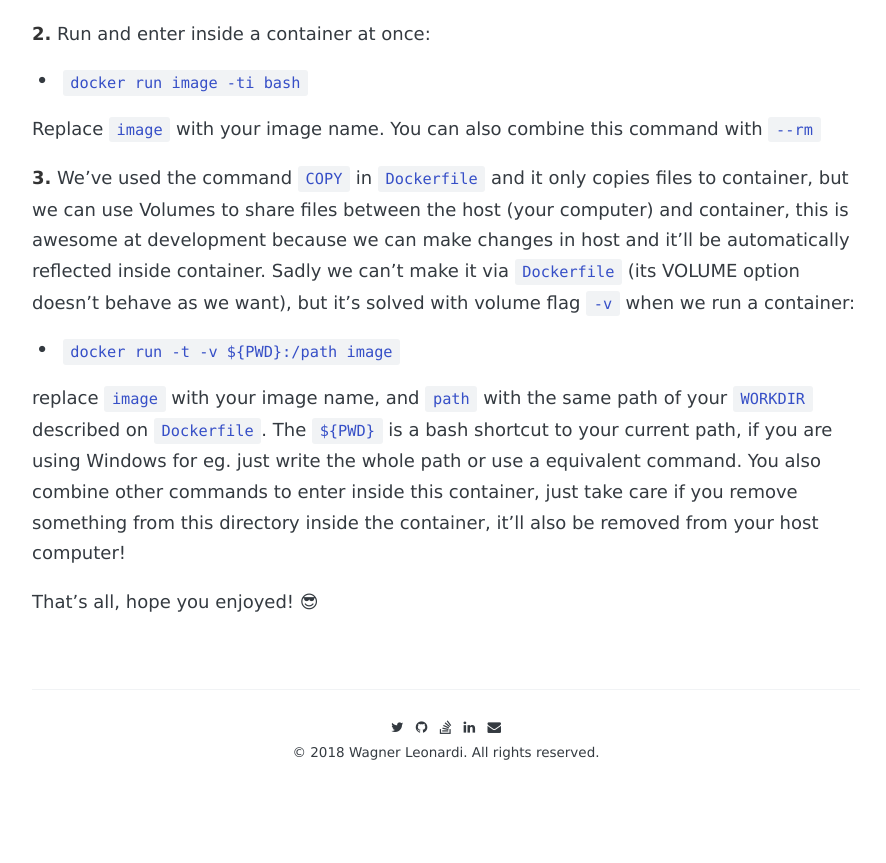
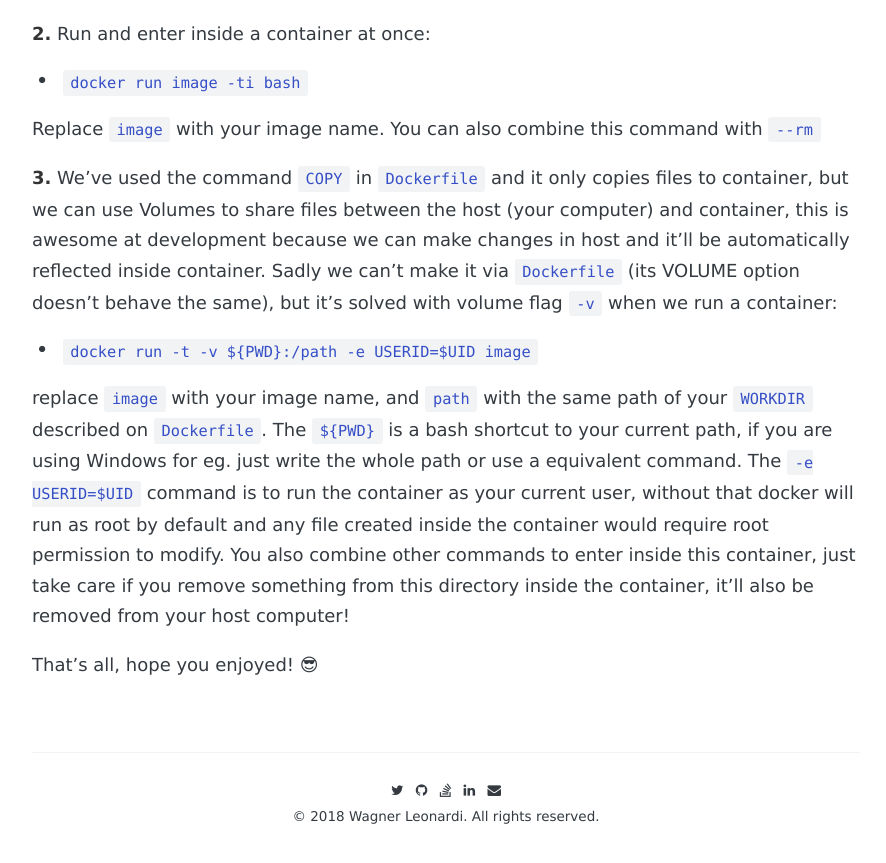
Before and after one commit to leonardiwagner/leonardiwagner.github.io, a Jekyll site: the page built from _posts/2018-04-06-docker-in-10-minutes.md, in a window 1280 px wide and 900 px high, scrolled down 6260 px. Shown: the top 863 px of the window, without its empty margins (194-1080 px from the left). Built offline with Jekyll 4.4.1, drawn with Linux system fonts in a browser that asks for light colours; some web fonts are replaced; comment, search, counter and statistics services are not loaded.

Commit message:
docker article improvement

```diff
--- a/_posts/2018-04-06-docker-in-10-minutes.md
+++ b/_posts/2018-04-06-docker-in-10-minutes.md
@@ -215,10 +215,10 @@ Replace `image` with your image name.
 
 Replace `image` with your image name. You can also combine this command with `--rm`
 
-**3.** We've used the command `COPY` in `Dockerfile` and it only copies files to container, but we can use Volumes to share files between the host (your computer) and container, this is awesome at development because we can make changes in host and it'll be automatically reflected inside container. Sadly we can't make it via `Dockerfile` (its VOLUME option doesn't behave as we want), but it's solved with volume flag `-v` when we run a container:
+**3.** We've used the command `COPY` in `Dockerfile` and it only copies files to container, but we can use Volumes to share files between the host (your computer) and container, this is awesome at development because we can make changes in host and it'll be automatically reflected inside container. Sadly we can't make it via `Dockerfile` (its VOLUME option doesn't behave the same), but it's solved with volume flag `-v` when we run a container:
 
-- `docker run -t -v ${PWD}:/path image`
+- `docker run -t -v ${PWD}:/path -e USERID=$UID image`
 
-replace `image` with your image name, and `path` with the same path of your `WORKDIR` described on `Dockerfile`. The `${PWD}` is a bash shortcut to your current path, if you are using Windows for eg. just write the whole path or use a equivalent command. You also combine other commands to enter inside this container, just take care if you remove something from this directory inside the container, it'll also be removed from your host computer!
+replace `image` with your image name, and `path` with the same path of your `WORKDIR` described on `Dockerfile`. The `${PWD}` is a bash shortcut to your current path, if you are using Windows for eg. just write the whole path or use a equivalent command. The `-e USERID=$UID` command is to run the container as your current user, without that docker will run as root by default and any file created inside the container would require root permission to modify. You also combine other commands to enter inside this container, just take care if you remove something from this directory inside the container, it'll also be removed from your host computer!
 
 That's all, hope you enjoyed! 😎
```
